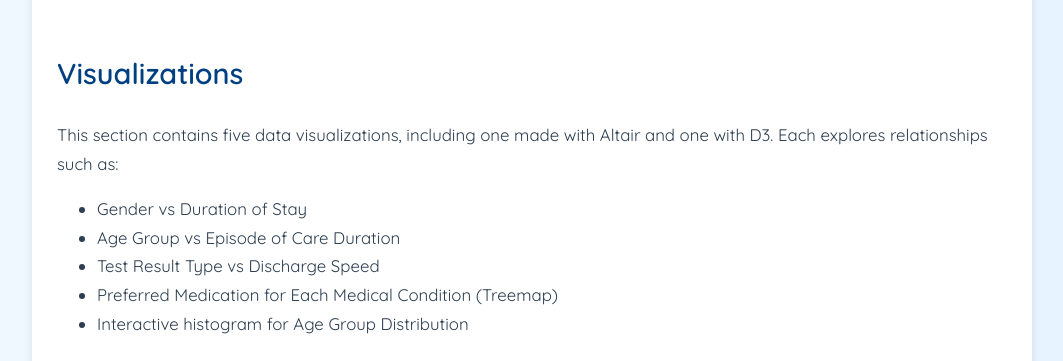
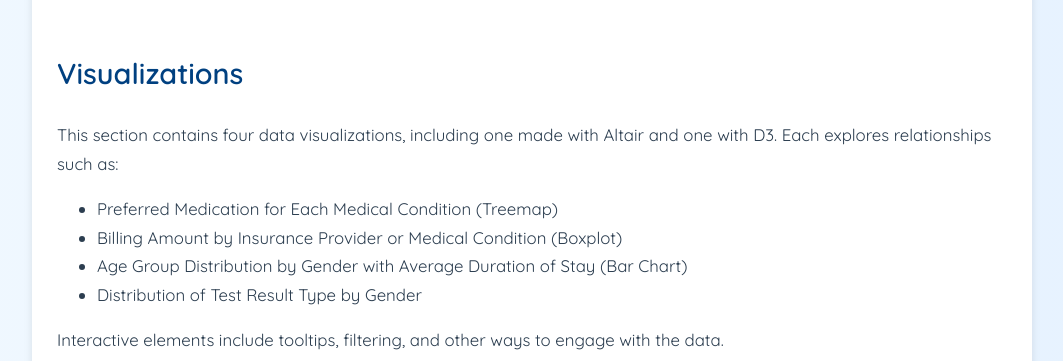
Before and after one commit to aprilzhao25/DS4200_Project, a plain HTML site: page index.html in a window 1280 px wide. Shown: the part 1640-2001 px from the top of the page, without its empty margins (108-1171 px from the left). Drawn offline with Linux system fonts and the light colour scheme; a script that the page names is missing.

Commit message:
edit to website

```diff
--- a/index.html
+++ b/index.html
@@ -97,14 +97,15 @@
     <div class="section" id="visualizations">
         <h2>Visualizations</h2>
         <p>
-            This section contains five data visualizations, including one made with Altair and one with D3. Each explores relationships such as:
+            This section contains four data visualizations, including one made with Altair and one with D3. Each explores relationships such as:
         </p>
         <ul>
-            <li>Gender vs Duration of Stay</li>
-            <li>Age Group vs Episode of Care Duration</li>
-            <li>Test Result Type vs Discharge Speed</li>
+
             <li>Preferred Medication for Each Medical Condition (Treemap)</li>
-            <li>Interactive histogram for Age Group Distribution</li>
+            <li>Billing Amount by Insurance Provider or Medical Condition (Boxplot) </li>
+            <li>Age Group Distribution by Gender with Average Duration of Stay (Bar Chart)</li>
+            <li>Distribution of Test Result Type by Gender</li>
+
         </ul>
         <p>Interactive elements include tooltips, filtering, and other ways to engage with the data.</p>
 
@@ -131,10 +132,10 @@
             This D3 box plot allows the user to explore variation in billing amounts across insurance providers and conditions.
         </p>
 
-        <h3>Bar Chart: Test Result Type vs Discharge Speed</h3>
+        <h3>Bar Chart: Distribution of Test Result Type by Gender</h3>
         <iframe src="Gender_Test_Results.html" width="100%" height="600" style="border:none; border-radius: 10px;"></iframe>
         <p>
-            This bar chart reveals whether test result types impact the discharge speed of patients.
+            This bar chart reveals the number of patients with each test result based on gender...
         </p>
     </div>
 
```
